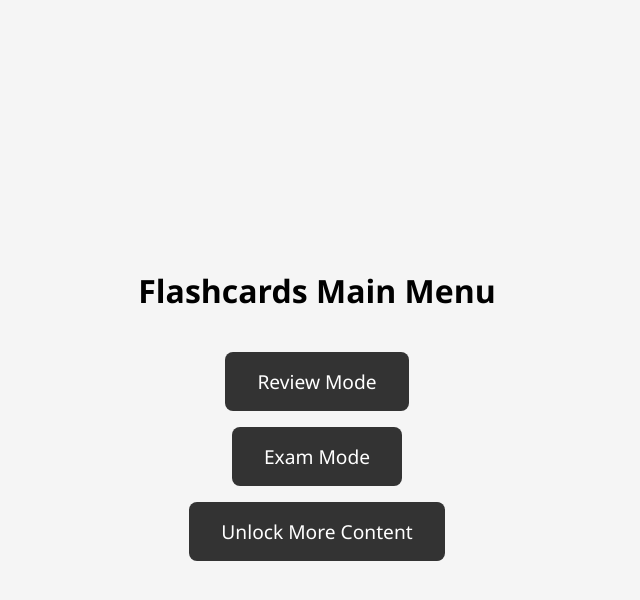
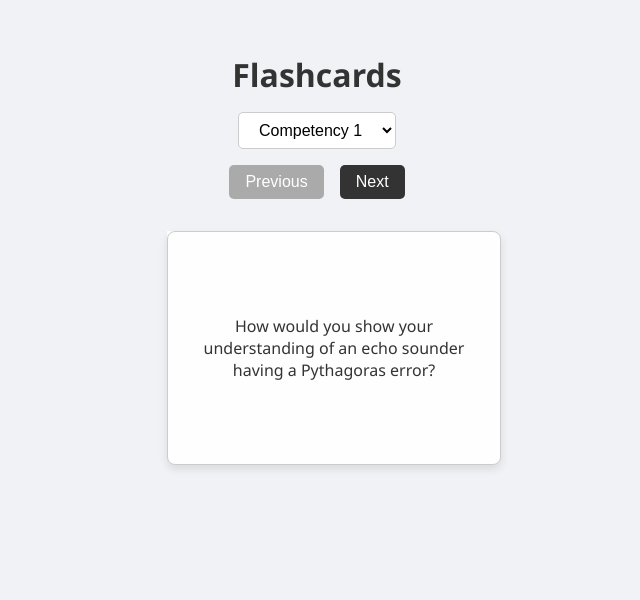
Before and after one commit to KontingLegal/the-new-valideks, a plain HTML site: page review.html in a window 1280 px wide. Shown: the whole page, without its empty margins (323-963 px from the left). Drawn offline with Linux system fonts and the light colour scheme.

Commit message:
Update review.html

```diff
--- a/review.html
+++ b/review.html
@@ -1,40 +1,231 @@
+<!-- review.html -->
 <!DOCTYPE html>
 <html lang="en">
 <head>
   <meta charset="UTF-8" />
-  <title>Flashcard Main Menu</title>
+  <meta name="viewport" content="width=device-width, initial-scale=1.0"/>
+  <title>Flashcards Viewer</title>
   <style>
     body {
       font-family: 'Segoe UI', sans-serif;
+      margin: 2rem;
+      background: #f0f2f5;
+      color: #333;
       display: flex;
       flex-direction: column;
       align-items: center;
-      justify-content: center;
-      height: 100vh;
-      background: #f5f5f5;
     }
+
     h1 {
-      margin-bottom: 2rem;
+      margin-bottom: 1rem;
     }
-    a.button {
-      text-decoration: none;
+
+    .controls {
+      display: flex;
+      flex-direction: column;
+      align-items: center;
+      gap: 1rem;
+      margin-bottom: 1rem;
+    }
+
+    .nav-buttons {
+      display: flex;
+      gap: 1rem;
+    }
+
+    select, button {
+      padding: 0.5rem 1rem;
+      font-size: 1rem;
+      border: none;
+      border-radius: 5px;
+      cursor: pointer;
+    }
+
+    select {
+      background: white;
+      border: 1px solid #ccc;
+    }
+
+    button {
       background: #333;
       color: white;
-      padding: 1rem 2rem;
-      margin: 0.5rem;
+    }
+
+    button:disabled {
+      background: #aaa;
+      cursor: not-allowed;
+    }
+
+    .card {
+      background: white;
+      width: 300px;
+      height: 200px;
+      perspective: 1000px;
+      cursor: pointer;
+      margin-top: 1rem;
+    }
+
+    .card-inner {
+      position: relative;
+      width: 100%;
+      height: 100%;
+      transition: transform 0.6s;
+      transform-style: preserve-3d;
+    }
+
+    .flipped .card-inner {
+      transform: rotateY(180deg);
+    }
+
+    .card-front, .card-back {
+      position: absolute;
+      width: 100%;
+      height: 100%;
+      backface-visibility: hidden;
+      border: 1px solid #ccc;
       border-radius: 8px;
-      font-size: 1.2rem;
-      display: inline-block;
+      padding: 1rem;
+      box-shadow: 0 4px 8px rgba(0,0,0,0.1);
+      display: flex;
+      align-items: center;
+      justify-content: center;
+      text-align: center;
     }
-    a.button:hover {
-      background: #444;
+
+    .card-front {
+      background-color: #fefefe;
+    }
+
+    .card-back {
+      background-color: #d4f0d2;
+      transform: rotateY(180deg);
+    }
+
+    .card-counter {
+      margin-top: 1rem;
+      font-size: 0.9rem;
+      color: #555;
     }
   </style>
 </head>
 <body>
-  <h1>Flashcards Main Menu</h1>
-  <a href="review.html" class="button">Review Mode</a>
-  <a href="exam.html" class="button">Exam Mode</a>
-  <a href="gcash.png" class="button">Unlock More Content</a>
+  <h1>Flashcards</h1>
+
+  <div class="controls">
+    <select id="fileSelector">
+      <!-- Options will be inserted dynamically -->
+    </select>
+    <div class="nav-buttons">
+      <button id="prev">Previous</button>
+      <button id="next">Next</button>
+    </div>
+  </div>
+
+  <div class="card" id="flashcard">
+    <div class="card-inner" id="card-inner">
+      <div class="card-front" id="card-front">Loading...</div>
+      <div class="card-back" id="card-back">Loading...</div>
+    </div>
+  </div>
+
+  <div class="card-counter" id="counter">Card 0 of 0</div>
+
+  <script>
+    const jsonFiles = [
+      { file: "c1.json", label: "Competency 1" },
+      { file: "c2.json", label: "Competency 2" },
+      { file: "c3.json", label: "Competency 3" }
+    ];
+
+    const flashcard = document.getElementById('flashcard');
+    const inner = document.getElementById('card-inner');
+    const front = document.getElementById('card-front');
+    const back = document.getElementById('card-back');
+    const prevBtn = document.getElementById('prev');
+    const nextBtn = document.getElementById('next');
+    const counter = document.getElementById('counter');
+    const fileSelector = document.getElementById('fileSelector');
+
+    let cards = [];
+    let currentIndex = 0;
+
+    jsonFiles.forEach(entry => {
+      const option = document.createElement('option');
+      option.value = entry.file;
+      option.textContent = entry.label;
+      fileSelector.appendChild(option);
+    });
+
+    const loadJSON = (file) => {
+      fetch(file)
+        .then(res => res.json())
+        .then(data => {
+          cards = data;
+
+          const savedFile = localStorage.getItem("flashcardFile");
+          const savedIndex = parseInt(localStorage.getItem("flashcardIndex") || "0");
+
+          if (file === savedFile && savedIndex < data.length) {
+            currentIndex = savedIndex;
+          } else {
+            currentIndex = 0;
+          }
+
+          flashcard.classList.remove('flipped');
+          renderCard();
+        })
+        .catch(err => {
+          console.error("Error loading file:", file, err);
+          front.textContent = "Failed to load.";
+          back.textContent = "";
+          counter.textContent = "";
+        });
+    };
+
+    const renderCard = () => {
+      if (cards.length === 0) return;
+      const current = cards[currentIndex];
+      front.textContent = current.question;
+      back.textContent = current.answer;
+      counter.textContent = `Card ${currentIndex + 1} of ${cards.length}`;
+
+      prevBtn.disabled = currentIndex === 0;
+      nextBtn.disabled = currentIndex === cards.length - 1;
+
+      localStorage.setItem("flashcardIndex", currentIndex);
+      localStorage.setItem("flashcardFile", fileSelector.value);
+    };
+
+    prevBtn.addEventListener('click', () => {
+      if (currentIndex > 0) {
+        currentIndex--;
+        flashcard.classList.remove('flipped');
+        renderCard();
+      }
+    });
+
+    nextBtn.addEventListener('click', () => {
+      if (currentIndex < cards.length - 1) {
+        currentIndex++;
+        flashcard.classList.remove('flipped');
+        renderCard();
+      }
+    });
+
+    flashcard.addEventListener('click', () => {
+      flashcard.classList.toggle('flipped');
+    });
+
+    fileSelector.addEventListener('change', (e) => {
+      loadJSON(e.target.value);
+    });
+
+    const savedFile = localStorage.getItem("flashcardFile");
+    const savedIndex = parseInt(localStorage.getItem("flashcardIndex") || "0");
+    const startFile = jsonFiles.find(j => j.file === savedFile)?.file || jsonFiles[0].file;
+
+    fileSelector.value = startFile;
+    loadJSON(startFile);
+  </script>
 </body>
 </html>
```
